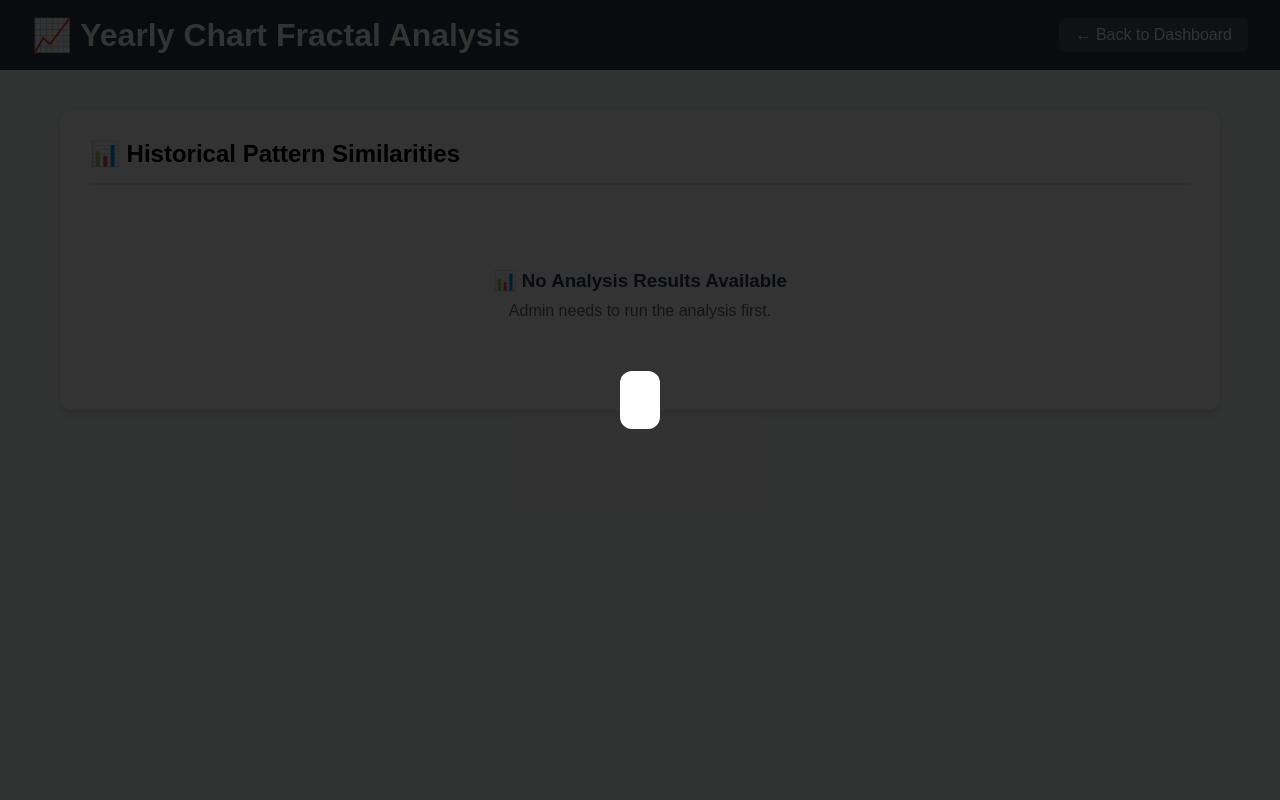
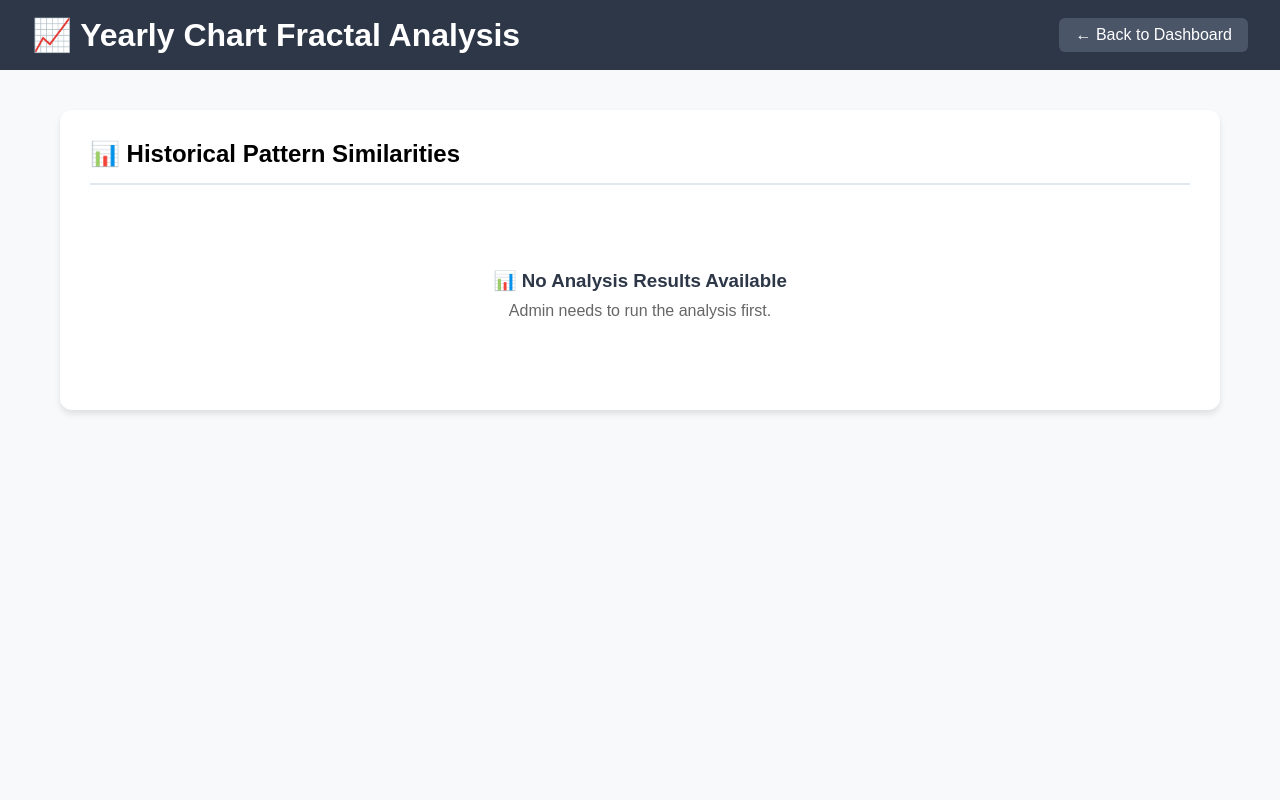
Before and after one commit to alizaman855/Chart-Analysis-Up, a FastAPI app: template templates/yearly_fractal.html in a window 1280 px wide. Run offline with FastAPI, Linux system fonts and the light colour scheme; the template is opened without the code that fills it, so the values that code supplies are empty.

Commit message:
UpdateD FRONTEND

```diff
--- a/templates/yearly_fractal.html
+++ b/templates/yearly_fractal.html
@@ -430,7 +430,7 @@
     </div>
 
     <!-- Chart Modal -->
-    <div id="chartModal" style="display: none; position: fixed; top: 0; left: 0; width: 100%; height: 100%; background: rgba(0,0,0,0.8); z-index: 1000; display: flex; align-items: center; justify-content: center;" onclick="closeModal()">
+    <div id="chartModal" style="display: none; position: fixed; top: 0; left: 0; width: 100%; height: 100%; background: rgba(0,0,0,0.8); z-index: 1000; align-items: center; justify-content: center;" onclick="closeModal()">
         <div style="max-width: 90%; max-height: 90%; background: white; padding: 20px; border-radius: 12px;">
             <img id="modalImage" src="" alt="" style="max-width: 100%; height: auto;">
         </div>
```
